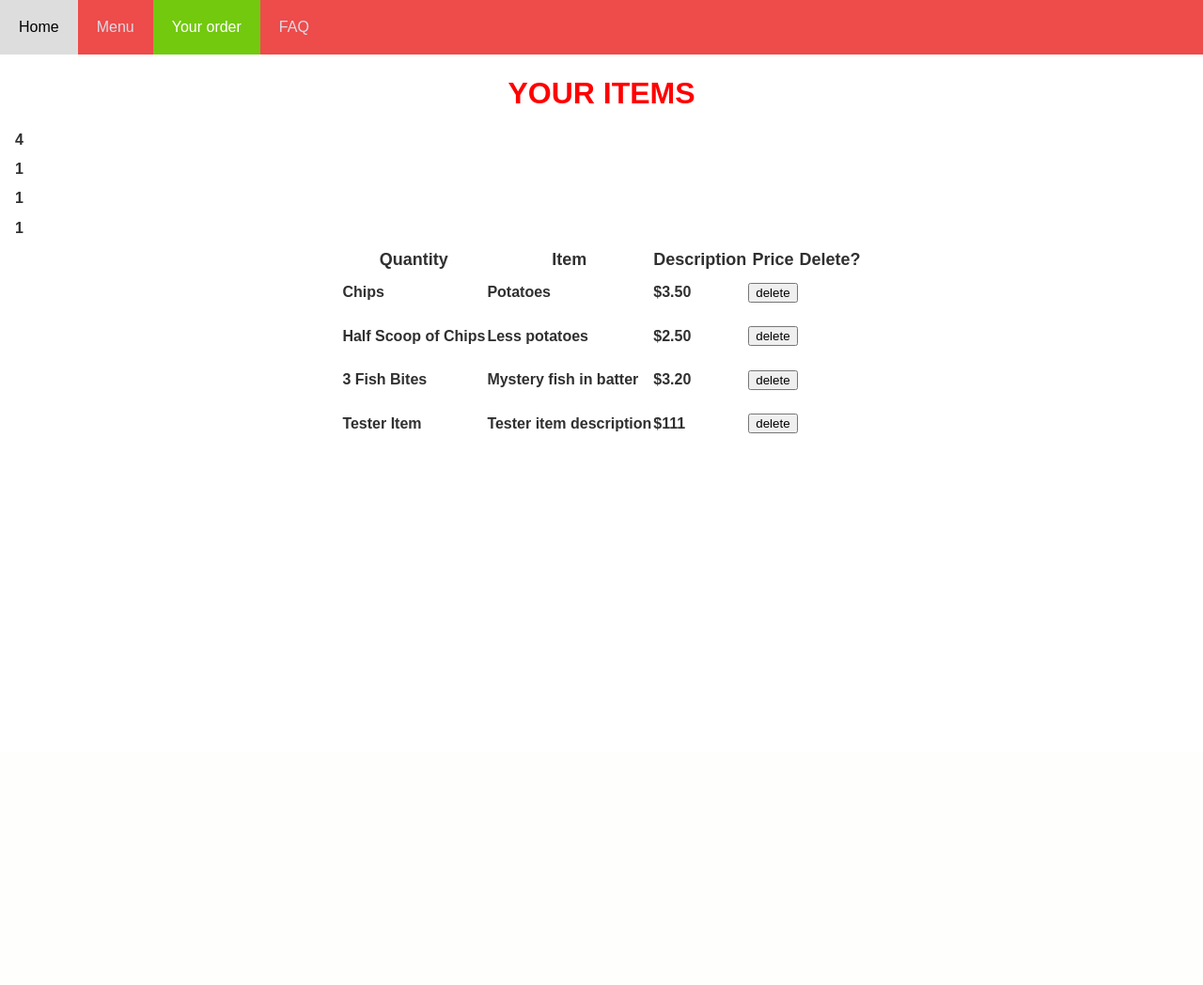
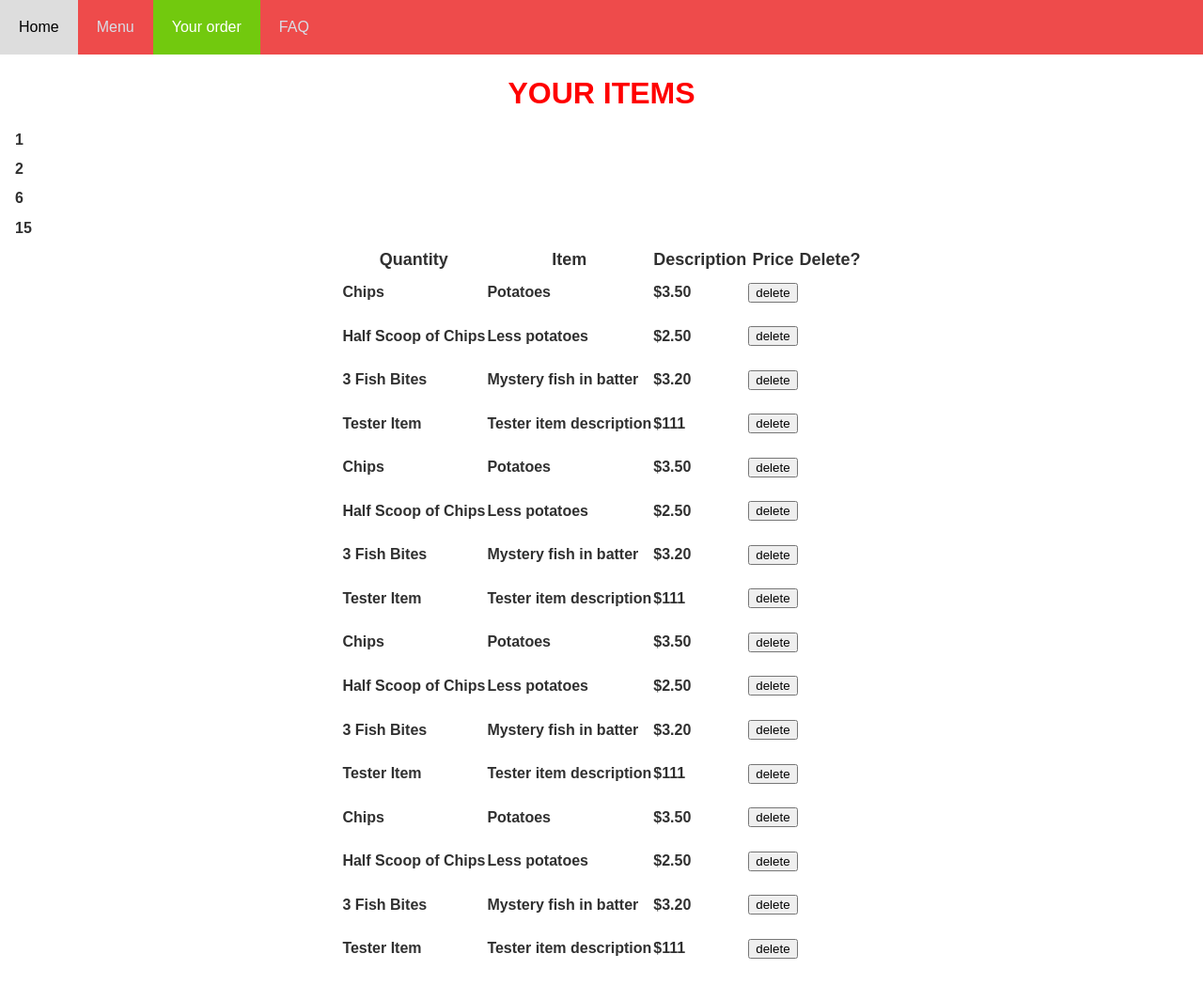
Before and after one commit to sophiayli/Sophia_webapp, a Flask app: page /orders in a window 1280 px wide. Shown: the whole page at 94% size. Before the commit the page ends 461 px from the top, so only its background shows below. Run offline with Flask 2, Linux system fonts and the light colour scheme; data comes from the database, SQL or seed files in the repository; both versions use the stored data as it was after the commit.

Commit message:
tried different sql query that worked in views
this showed the item's id
and the item name, description etc no longer distinct

```diff
--- a/main.py
+++ b/main.py
@@ -49,12 +49,12 @@ def orders():
 
 
     cursor = get_db().cursor()
-    distinct = "SELECT DISTINCT item_id, name, description, price, order_item.item_id FROM item INNER JOIN order_item ON item.id = order_item.item_id ORDER BY item_id"
+    distinct = "SELECT DISTINCT item_id, name, description, price, order_item.item_id FROM item INNER JOIN order_item ON item.id = order_item.item_id GROUP BY item_id"
     cursor.execute(distinct)
     distinct = cursor.fetchall()
 
     cursor = get_db().cursor()
-    count = "SELECT COUNT (item_id) FROM order_item GROUP BY item_id"
+    count = "SELECT item_id, COUNT(*) item_id FROM order_item GROUP BY item_id"
     cursor.execute(count)
     count = cursor.fetchall()
 
--- a/templates/order.html
+++ b/templates/order.html
@@ -29,10 +29,10 @@
         <th>Price</th>
         <th>Delete?</th>
       </tr>
+
       <tr class ="hover table-styling">
         {% for item in count%}
-        <tc><h2>{{ item [0] }}</h2></tc>
-        {% endfor %}
+        <tr><h2>{{ item [0] }}</h2></tr>
   {% for item in distinct%}
     <td><h2>{{ item [1] }}</h2></td>
     <td><h2>{{ item [2] }}</h2></td>
@@ -44,6 +44,7 @@
       </form>
     </td>
 </tr>
+{% endfor %}
   {% endfor %}
 
 
```
Also changed, not shown: sophia_webapp.db.
